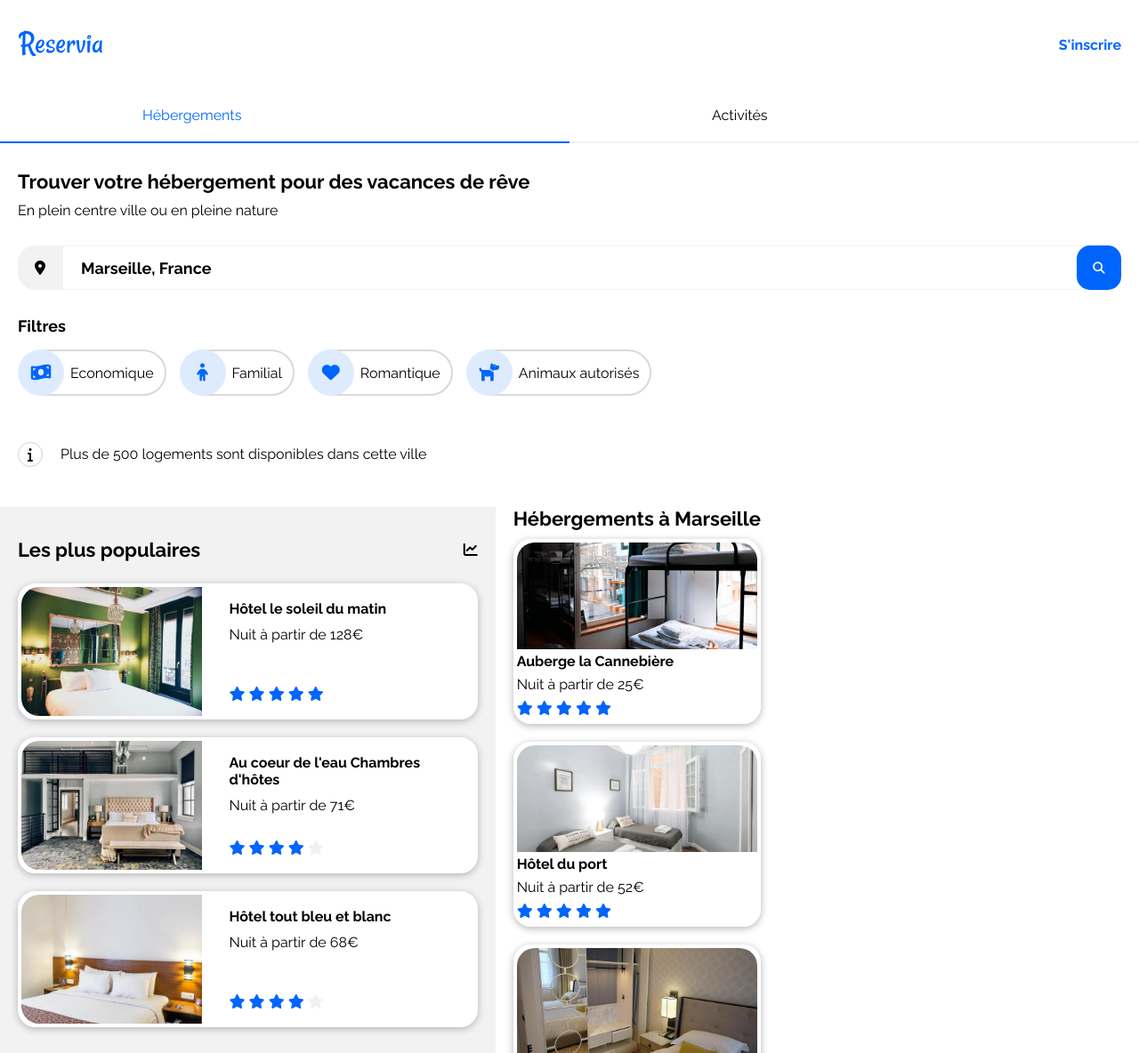
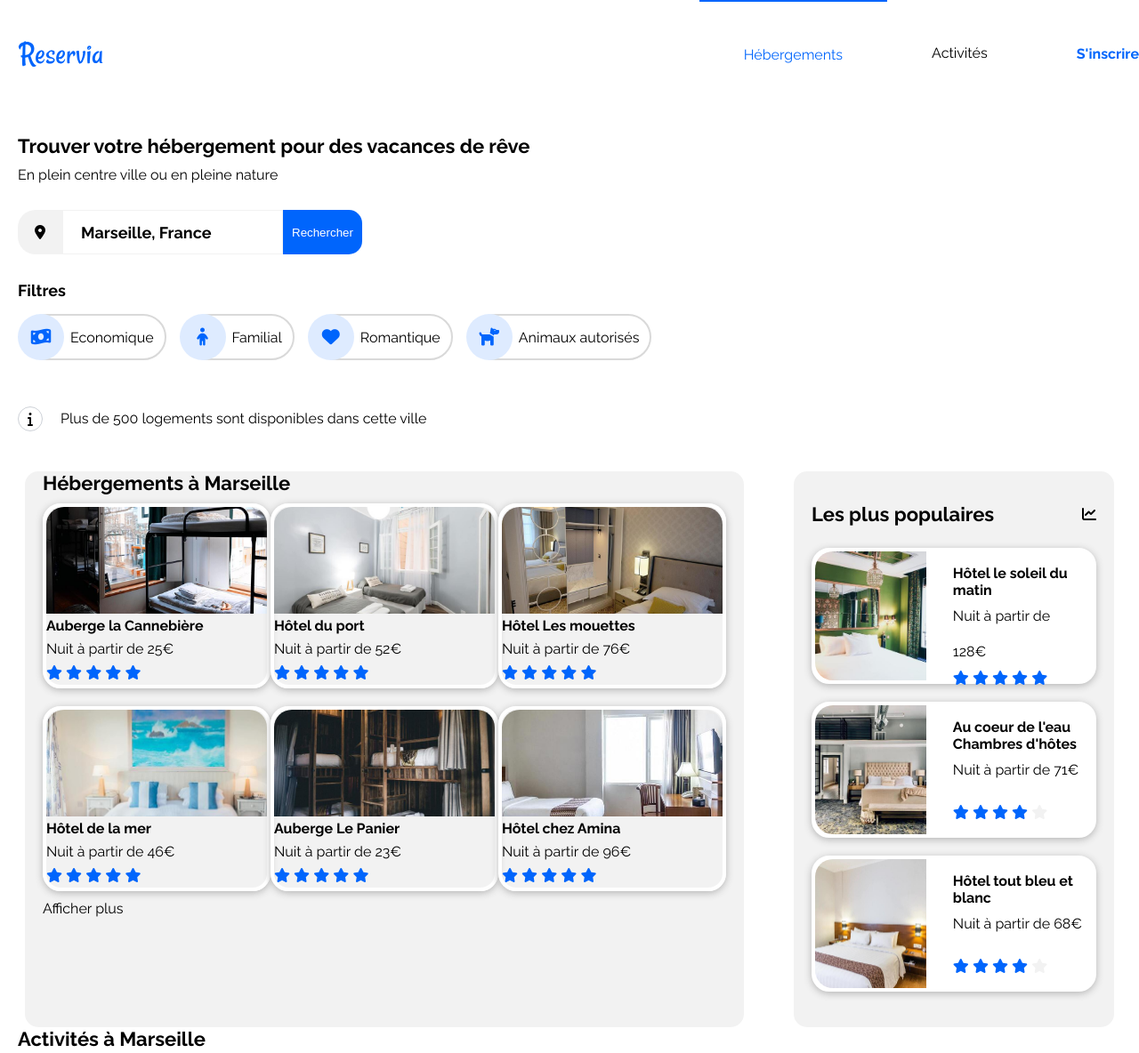
Before and after one commit to Aurelie715/AurelieBERNARD_2_30072021, a plain HTML site: page index.html in a window 1280 px wide. Shown: the top 1184 px of the page at 89% size. Drawn offline with Linux system fonts and the light colour scheme.

Commit message:
add css for the header and nav little changed (hover on the filters...)

```diff
--- a/index.html
+++ b/index.html
@@ -15,13 +15,13 @@
 
 <body>
   <header class="header">
-    <nav class="nav">
-      <p class="nav__logo">
-        <img src="public/Reservia.svg" alt="logo Reservia" />
-      </p>
-      <a href="" class="nav__subscribe">S'inscrire</a>
-      <a href="#hebergement" class="nav__link nav__link--active">Hébergements</a>
-      <a href="#activite" class="nav__link">Activités</a>
+    <img src="public/Reservia.svg" alt="logo Reservia" class="header__logo" />
+    <nav>
+      <a href="" class="login">S'inscrire</a>
+      <ul class="nav">
+        <li class="nav__link nav__link--active"><a href="">Hébergements</a></li>
+        <li class="nav__link"><a href="">Activités</a></li>
+      </ul>
     </nav>
   </header>
   <section>
@@ -35,6 +35,7 @@
       </div>
       <input type="search" class="search__field" placeholder="Marseille, France" />
       <button type="submit" class="search__btn"><i class="fas fa-search"></i></button>
+      <button type="submit" class="search__btn--desktop">Rechercher</button>
     </div>
     <div class="filter">
       <p class="filter__title">Filtres</p>
@@ -262,7 +263,7 @@
   <section>
     <h2 class="title-activities" id="activite">Activités à Marseille</h2>
     <div class="activities">
-      <div class="div-activities">
+      <div class="div-activities--grow">
         <a href="">
           <article class="activity">
             <img src="public/reno-laithienne-QUgJhdY5Fyk-unsplash.jpg" alt="image vieux port" class="activity__image">
--- a/style.css
+++ b/style.css
@@ -12,6 +12,8 @@ body {
 
 ul {
   list-style-type: none;
+  display: flex;
+  justify-content: space-around;
 }
 
 a {
@@ -27,55 +29,50 @@ h3 {
   font-size: 16px;
 }
 
+.header__logo {
+  margin: 0 0 0 20px;
+}
+
+.login {
+  color: #0065fc;
+  font-weight: bold;
+  margin-right: 20px;
+}
+
+nav a {
+  display: flex;
+  justify-content: flex-end;
+  margin-bottom: 20px;
+  margin-top: -30px;
+}
+
 .nav {
-  display: grid;
-  grid-template-columns: 1fr 1fr;
-  grid-template-rows: 100px 1fr;
+  margin: 60px 0 0 0;
 }
 
 .nav__link {
-  padding: 20px 25%;
+  display: flex;
+  justify-content: center;
+  flex: 50%;
   border-bottom: 2px solid #f2f2f2;
 }
 
-.nav__logo, .nav__subscribe {
-  align-self: center;
+.nav__link--active {
+  border-bottom: 2px solid #0065fc;
 }
 
-.nav__logo {
-  justify-self: start;
-  margin: 0 0 0 20px;
+.nav__link--active a {
+  color: #0065fc;
 }
 
-.nav__subscribe {
-  justify-self: end;
-  margin: 0 20px 0 0;
-  color: #0065fc;
-  font-weight: 800;
-}
-
-
-.nav__link--active {
-  color: #0065fc;
-  border-bottom: 2px solid #0065fc;
-  /* box-sizing: border-box; */
-}
-
-/* .header {
+.header {
   display: flex;
   flex-wrap: wrap;
-  justify-content: space-around;
 }
 
 nav {
-  flex-direction: column;
   flex: 100%;
 }
-
-ul {
-  display: flex;
-  justify-content: space-between;
-} */
 
 .quote {
   display: flex;
@@ -87,7 +84,7 @@ ul {
   padding: 30px 0 10px 0;
 }
 
-.quote__bytitle{
+.quote__bytitle {
   padding: 0 0 30px 0;
 }
 
@@ -103,16 +100,7 @@ ul {
   align-items: center;
   justify-content: center;
   border-radius: 20px 0 0 20px;
-  /* position: relative; */
 }
-
-/* .fa-map-marker-alt {
-
-  position: absolute;
-  top: 50%;
-  left: 50%;
-  transform: translate(-50%, -50%);
-}  */
 
 .search__field {
   flex-grow: 2;
@@ -139,6 +127,10 @@ ul {
   /* flex-grow: 1; */
 }
 
+.search__btn--desktop {
+  display: none;
+}
+
 .fa-search {
   color: white;
 }
@@ -159,6 +151,26 @@ ul {
   flex-wrap: wrap;
 }
 
+.element:hover .element__icon {
+  background-color: #0065fc;
+}
+
+.element:hover .fa-money-bill-wave {
+  color: white;
+}
+
+.element:hover .fa-child {
+  color: white;
+}
+
+.element:hover .fa-heart {
+  color: white;
+}
+
+.element:hover .fa-dog {
+  color: white;
+}
+
 .element {
   display: flex;
   align-items: center;
@@ -170,7 +182,7 @@ ul {
   align-items: center;
   justify-content: center;
   padding: 0 12px 0 50px;
-  border: 2px solid rgba(217,217,217);
+  border: 2px solid rgba(217, 217, 217);
   border-radius: 50px;
   height: 48px;
   margin: 6px 15px 6px -45px;
@@ -247,13 +259,6 @@ aside {
   display: flex;
   flex-direction: column;
 }
-
-/* .hotel {
-  display: flex;
-  background-color: white;
-  height: 145px;
-  margin: 10px 0;
-} */
 
 .hotel {
   display: flex;
@@ -365,6 +370,11 @@ article {
   flex-direction: column;
 }
 
+footer ul {
+  display: flex;
+  flex-direction: column;
+}
+
 .footer-part {
   height: 162px;
 }
@@ -378,8 +388,109 @@ article {
 }
 
 @media (min-width: 800px) and (max-width: 1920px) {
-.all-hotels {
-  display: flex;
-  flex-direction: row;
+  .header {
+    flex-wrap: nowrap;
+  }
+
+  nav {
+    display: flex;
+    justify-content: flex-end;
+    align-items: center;
+  }
+
+  nav a {
+    margin: 0px;
+  }
+
+  .nav {
+    margin: 0px;
+  }
+
+  .nav__link {
+    padding: 50px 50px 50px 50px;
+    border-bottom: none;
+  }
+
+  .nav__link--active {
+    border-top: 2px solid #0065fc;
+  }
+
+  .login {
+    order: 1;
+    margin: 0 0 0 50px;
+  }
+
+  .all-hotels {
+    display: flex;
+    flex-direction: row-reverse;
+    justify-content: space-around;
+  }
+
+  .aside-hotel {
+    flex: 0 0 25%;
+    border-radius: 15px;
+  }
+
+  .section-hotel {
+    flex: 0 0 60%;
+    background-color: #f2f2f2;
+    border-radius: 15px;
+  }
+
+  .marseille {
+    flex-direction: row;
+    flex-wrap: wrap;
+    justify-content: space-around;
+    /* width: 248px; */
+  }
+
+  .accommodation {
+    width: 248px;
+    /* justify-content: space-around; */
+  }
+
+  .activities {
+    flex-direction: row;
+    justify-content: space-around;
+  }
+
+  .div-activities {
+    display: flex;
+    flex-direction: column;
+  }
+
+  .activity {
+    height: 100%;
+  }
+
+  /* .div-activities a{
+  flex-grow: 1;
+} */
+
+  /* .div-activities {
+  align-items: stretch;
+} */
+
+  .search__field {
+    flex-grow: 0;
+    width: 20%;
+  }
+
+  .search__btn--desktop {
+    display: block;
+    background-color: #0065fc;
+    /* position: relative; */
+    border-style: none;
+    border-radius: 0 15px 15px 0;
+    color: white;
+    padding: 10px;
+  }
+
+  .search__btn {
+    display: none;
+  }
+
+  .footer {
+    flex-direction: row;
+  }
 }
-}
```
